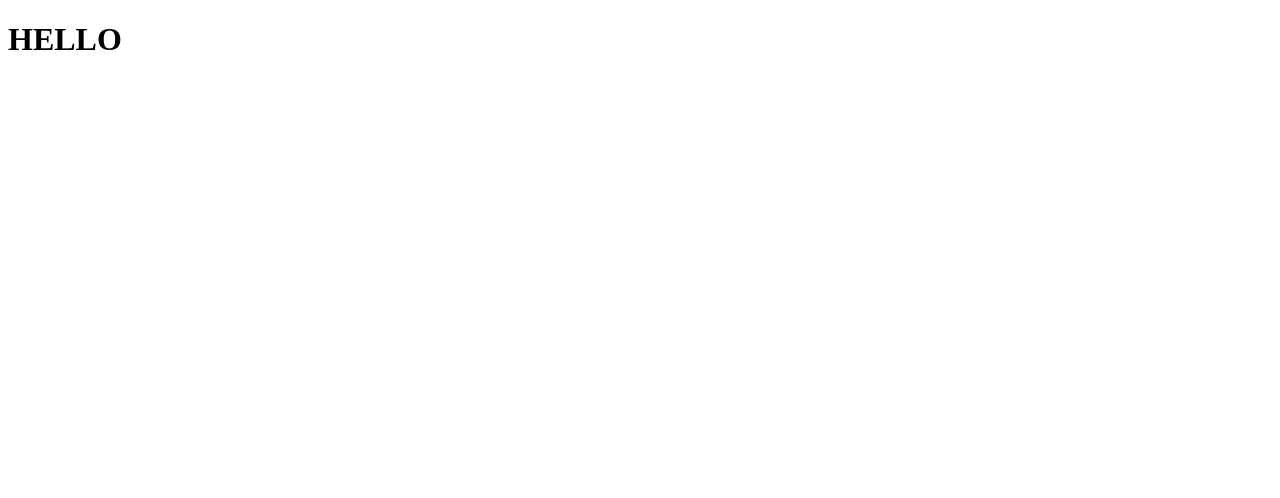
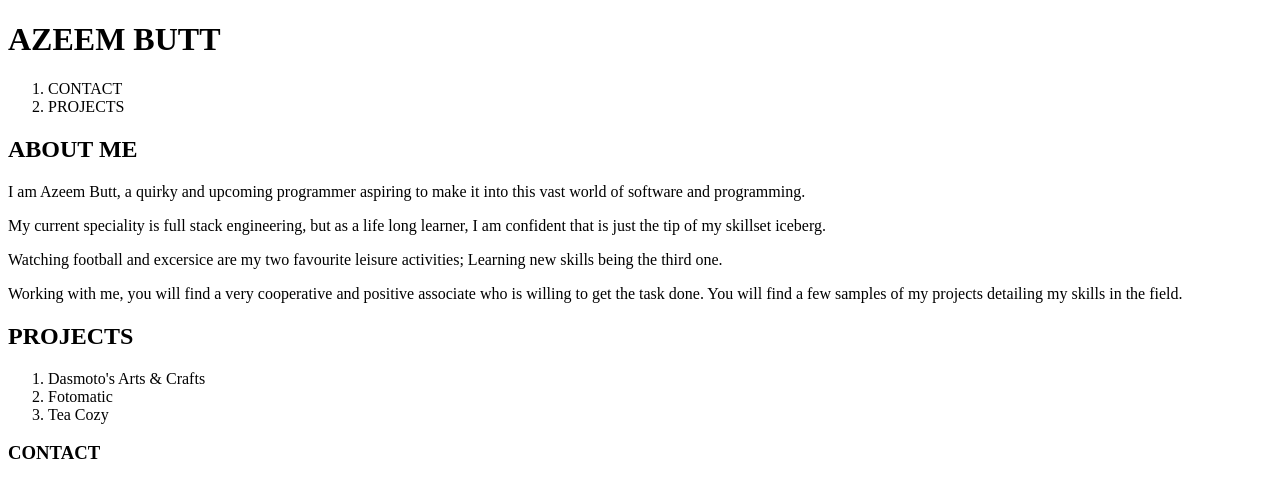
Before and after one commit to azeembutt34/Personal-Portfolio, a plain HTML site: page HTML/index.html in a window 1280 px wide. Drawn offline with Linux system fonts and the light colour scheme.

Commit message:
make basic main page outline

```diff
--- a/HTML/index.html
+++ b/HTML/index.html
@@ -8,6 +8,49 @@
     <link rel="stylesheet" href="../CSS/index.css">
 </head>
 <body>
-    <h1>HELLO</h1>
+    <header>
+        <h1>AZEEM BUTT</h1>
+        <nav>
+            <ol>
+                <li>CONTACT</li>
+                <li>PROJECTS</li>
+            </ol>
+        </nav>
+    </header>
+
+    <main>
+        <section id="intro">
+
+            <h2>ABOUT ME</h2>
+                <p>I am Azeem Butt, a quirky and upcoming programmer aspiring to
+                make it into this vast world of software and programming.</p>
+
+                <p>My current speciality is full stack engineering, but as a life long
+                learner, I am confident that is just the tip of my skillset iceberg.</p>
+
+                <p>Watching football and excersice are my two favourite leisure activities;
+                Learning new skills being the third one.</p>
+
+                <p>Working with me, you will find a very cooperative and positive associate
+                who is willing to get the task done. You will find a few samples of my
+                projects detailing my skills in the field.</p>
+
+        </section>
+
+        <section id="projects">
+            <h2>PROJECTS</h2>
+            <ol>
+                <li>Dasmoto's Arts & Crafts</li>
+                <li>Fotomatic</li>
+                <li>Tea Cozy</li>
+            </ol>
+        </section>
+    </main>
+
+    <footer>
+        <h3>CONTACT</h3>
+    </footer>
+
+
 </body>
 </html>
```
